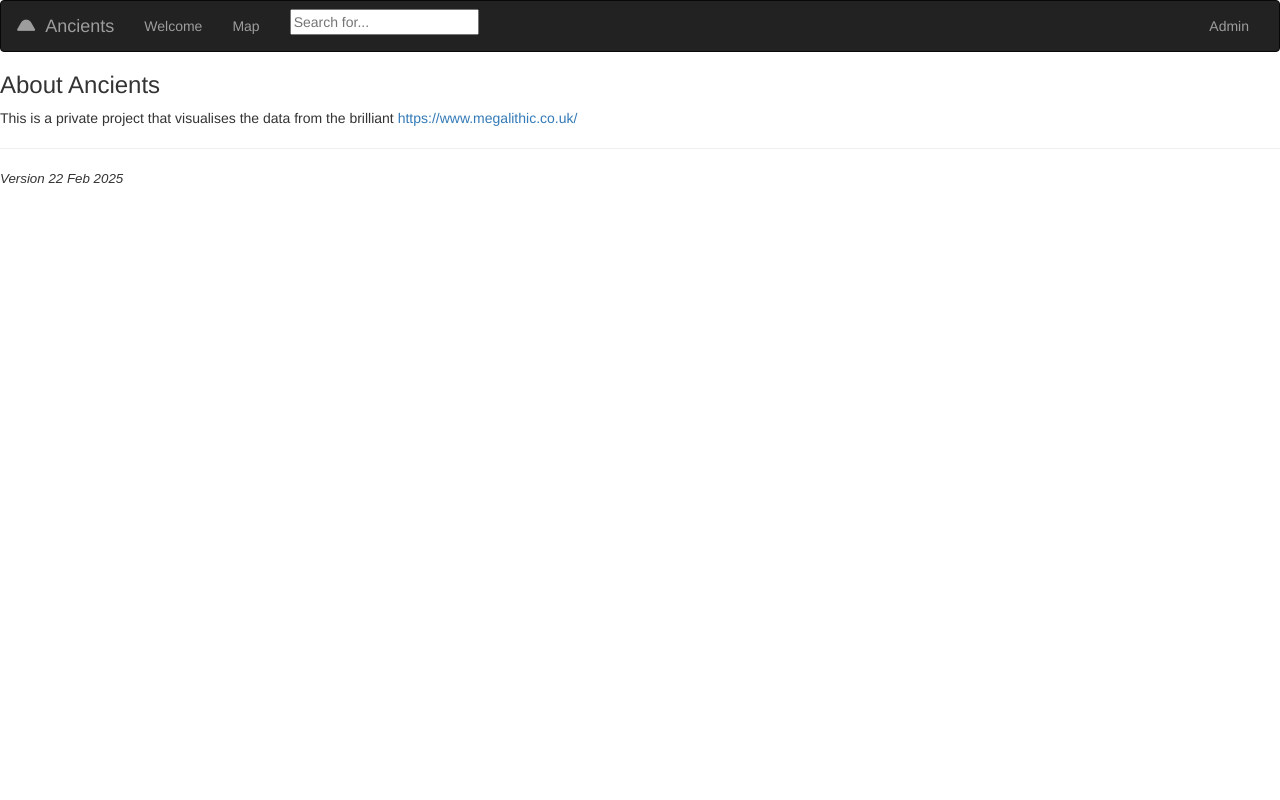
After one commit to nvermaas/ancients, a Django app: page /ancients/about in a window 1280 px wide. The commit adds this page. Run offline with Django 4.2, Linux system fonts and the light colour scheme; some libraries are stand-ins or nearby versions.

Commit message:
add welcome page

```diff
--- /dev/null
+++ b/places/templates/about.html
@@ -0,0 +1,9 @@
+{% extends 'base.html' %}
+{% load static %}
+{% block myBlock %}
+<h3>About Ancients</h3>
+    This is a private project that visualises the data from the brilliant
+    <a href="https://www.megalithic.co.uk/" target="_blank">https://www.megalithic.co.uk/</a>
+
+    <hr>
+{% endblock %}
--- a/places/templates/base.html
+++ b/places/templates/base.html
@@ -27,36 +27,8 @@
     <link rel="icon" href="{% static 'favicon.png' %}">
   </head>
   <body>
+      {% include 'navbar.html' %}
 
-      <nav class="navbar navbar-inverse">
-        <div class="container-fluid">
-
-            <!-- Header -->
-            <div class="navbar-header">
-                <a class="navbar-brand" href="{% url 'places:index' %}"> <i class="fas fa-globe"></i>&nbsp; Ancients</a>
-            </div>
-
-            <!-- Items -->
-            <div class="collapse navbar-collapse" id="myTopNavBar">
-
-                 <ul class="nav navbar-nav navbar-right">
-                     <li>
-                         {% if user.is_superuser %}
-                             <a class="nav-link" href="{% url 'places:reload-data' %}">Reload Data</a>
-                         {%  endif %}
-                     </li>
-                    <li>
-                         <a class="nav-link" href="{% url 'admin:index' %}" target="_blank">Admin</a>
-                     </li>
-                     <li class="">
-                         <td>
-                             {% include 'search.html' %}
-                         </td>
-                     </li>
-                </ul>
-            </div>
-        </div>
-    </nav>
 
     {% block myBlock %}
     {% endblock %}
--- a/places/templates/dropdown_filters.html
+++ b/places/templates/dropdown_filters.html
@@ -14,5 +14,4 @@
                 <option value="{{ type }}">{{ type }}</option>
             {% endfor %}
         </select>
-
     </form>
--- a/places/templates/map.html
+++ b/places/templates/map.html
@@ -4,6 +4,7 @@
 {% block myBlock %}
     {% include 'buttonbar.html' %}
     {{ markers|json_script:"markers-data" }}
+
     <div id="map"></div>
 
     <script src="{% static 'map.js' %}"></script>
--- /dev/null
+++ b/places/templates/navbar.html
@@ -0,0 +1,39 @@
+      <nav class="navbar navbar-inverse">
+        <div class="container-fluid">
+
+            <!-- Header -->
+            <div class="navbar-header">
+                <a class="navbar-brand" href="{% url 'places:index' %}"> <i class="fas fa-mound"></i>&nbsp; Ancients</a>
+            </div>
+
+            <!-- Items -->
+            <div class="collapse navbar-collapse" id="myTopNavBar">
+
+                 <ul class="nav navbar-nav navbar-left">
+                     <li>
+                         <a class="nav-link" href="{% url 'places:about' %}" target="_blank">Welcome</a>
+                     </li>
+                     <li>
+                         <a class="nav-link" href="{% url 'places:map' %}" target="_blank">Map</a>
+                     </li>
+                     <li class="">
+                         <td>
+                             {% include 'search.html' %}
+                         </td>
+                     </li>
+                 </ul>
+
+                 <ul class="nav navbar-nav navbar-right">
+                     <li>
+                         {% if user.is_superuser %}
+                             <a class="nav-link" href="{% url 'places:reload-data' %}">Reload Data</a>
+                         {%  endif %}
+                     </li>
+                    <li>
+                         <a class="nav-link" href="{% url 'admin:index' %}" target="_blank">Admin</a>
+                     </li>
+
+                </ul>
+            </div>
+        </div>
+    </nav>
--- a/places/urls.py
+++ b/places/urls.py
@@ -8,6 +8,7 @@
     path("", views.MapView.as_view(), name='index'),
     path("list", views.ListView.as_view(),name='list'),
     path("map", views.MapView.as_view(),name='map'),
+    path("about", views.about, name='about'),
     path("reload_data", views.reload_data,name='reload-data')
     #path('set_place_filter/<filter>', views.SetPlaceFilter, name='set-place-filter'),
     #path('set_country_filter/<filter>', views.SetCountryFilter, name='set-country-filter'),
--- a/places/views.py
+++ b/places/views.py
@@ -57,6 +57,13 @@
 
         return context
 
+def about(request):
+    """
+    about page
+    """
+
+    return render(request,'about.html')
+
 @login_required
 def reload_data(request):
     """
```
Also changed, not shown: places/templates/buttonbar.html (+5 -14 lines).
